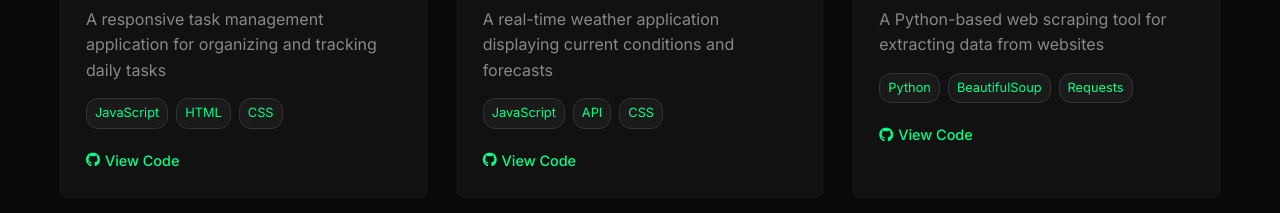
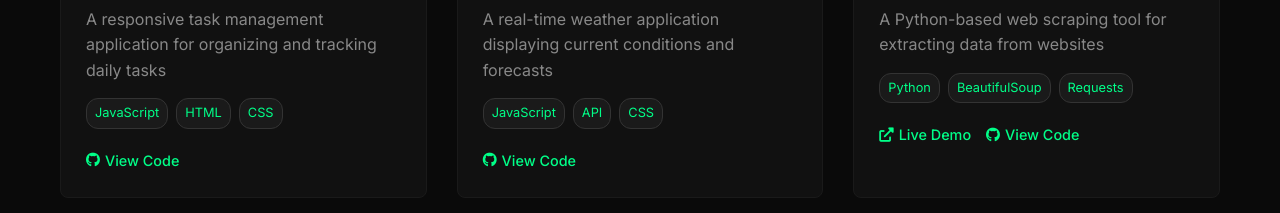
Before and after one commit to Donaldson17/My-website, a plain HTML site: page index.html in a window 1280 px wide. Shown: the part 1725-1938 px from the top of the page. Drawn offline with Linux system fonts and the light colour scheme.

Commit message:
Add live demo link to project section in index.html

```diff
--- a/index.html
+++ b/index.html
@@ -116,6 +116,7 @@
               <span class="tech">Requests</span>
             </div>
             <div class="project-links">
+              <a href="https://donweb-scraper-4klw.vercel.app" class="project-link" target="_blank"><i class="fas fa-external-link-alt"></i> Live Demo</a>
               <a href="https://github.com/Donaldson17/web_scraper.git" class="project-link" target="_blank"><i class="fab fa-github"></i> View Code</a>
             </div>
           </div>
```
